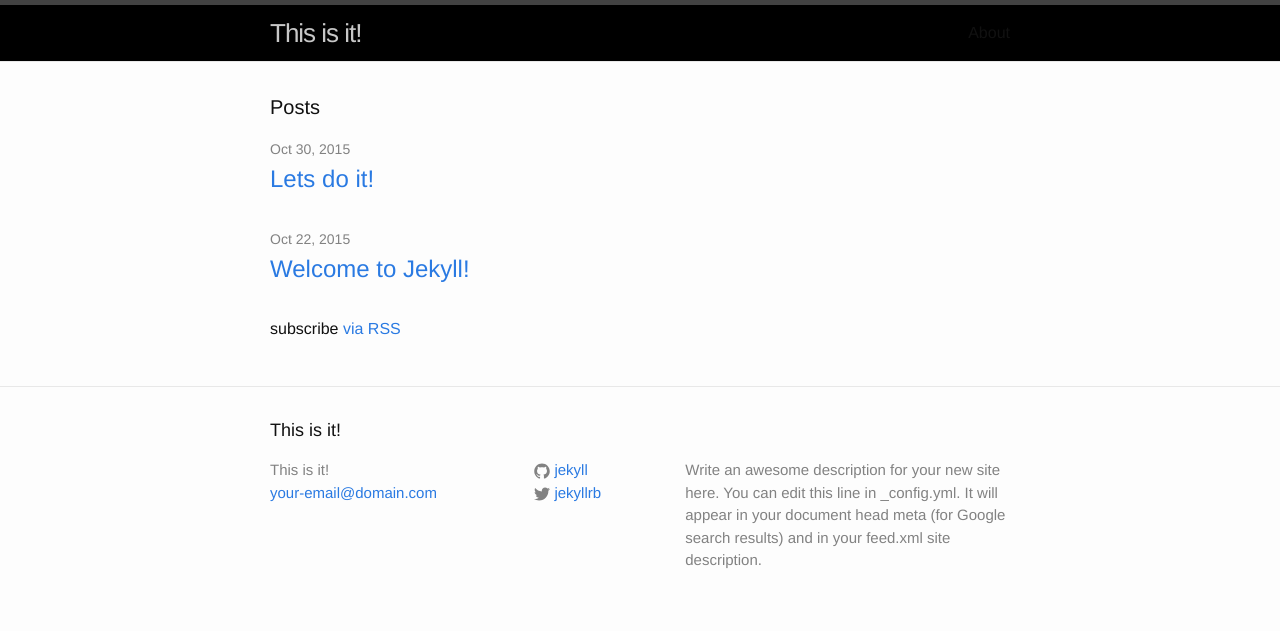
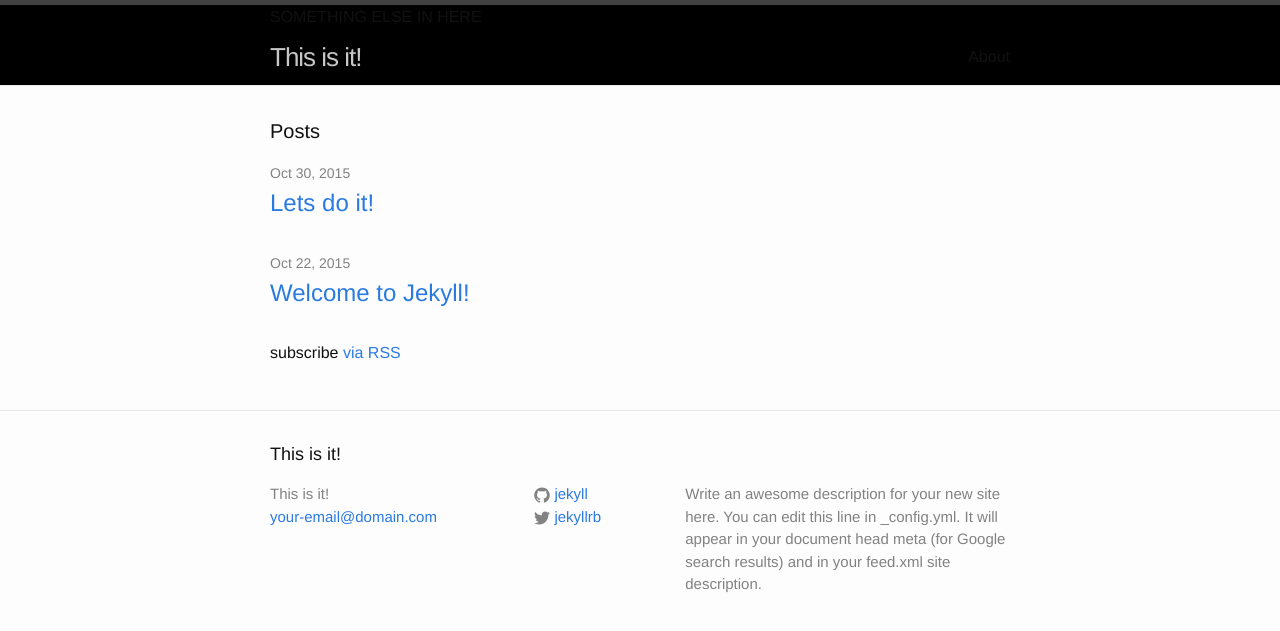
Before and after one commit to mikec/basic-jekyll, a Jekyll site: the page built from index.html, in a window 1280 px wide. Shown: the top 631 px of the page. Built offline with Jekyll 4.4.1, drawn with Linux system fonts in a browser that asks for light colours.

Commit message:
Something else in here

```diff
--- a/_includes/header.html
+++ b/_includes/header.html
@@ -1,6 +1,8 @@
 <header class="site-header">
 
   <div class="wrapper">
+
+    <div>SOMETHING ELSE IN HERE</div>
 
     <a class="site-title" href="{{ site.baseurl }}/">{{ site.title }}</a>
 
```
